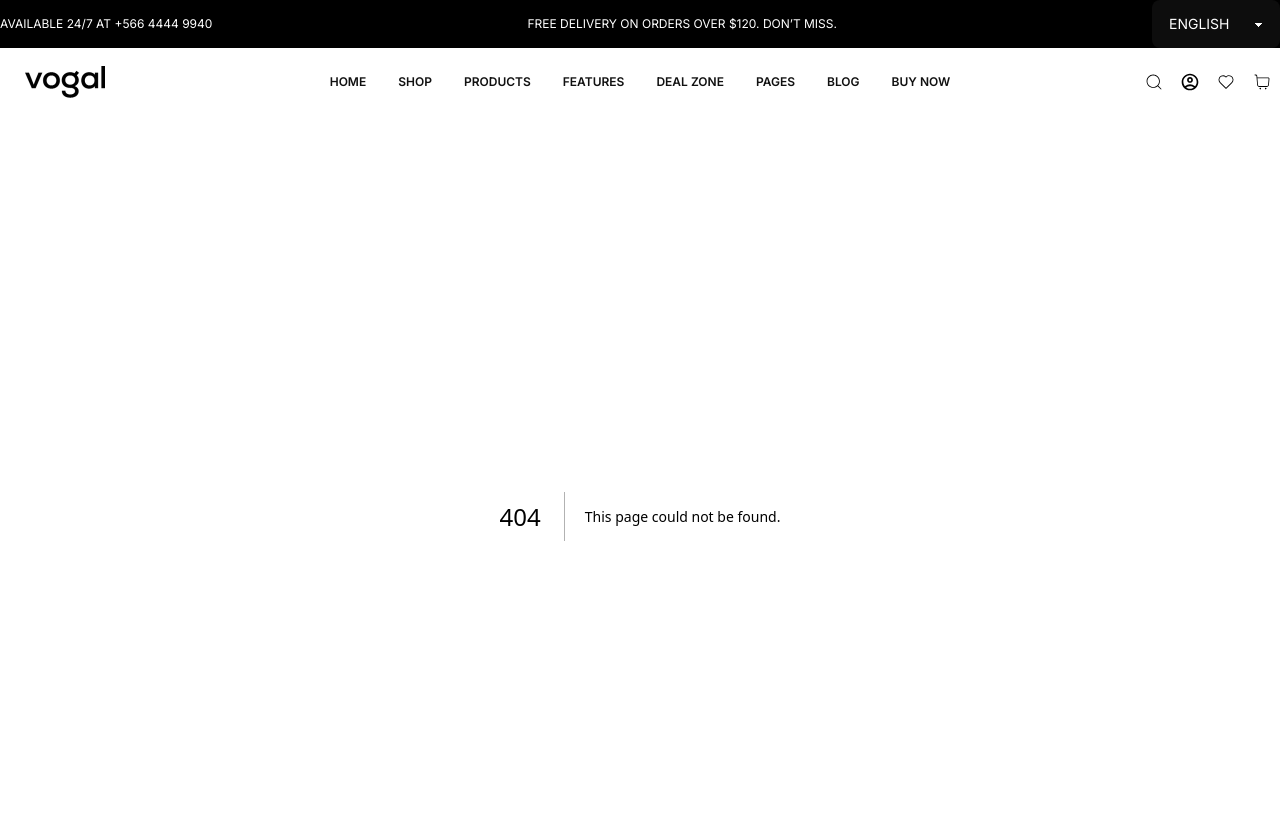
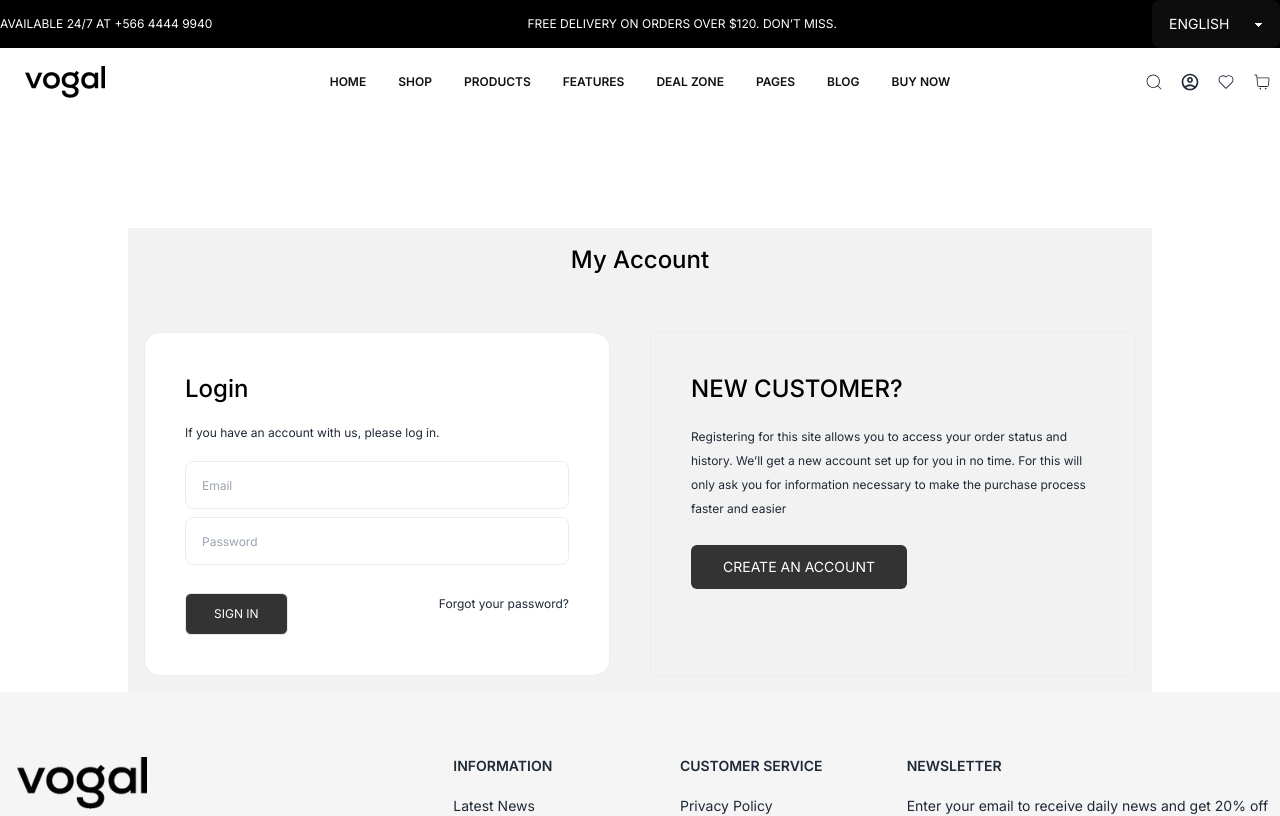
Before and after one commit to FuadTalukder85/vogal, a Next.js app: page /account/login in a window 1280 px wide. Before the commit this address had no page. Shown: the top 816 px of the page. Built offline with nearby package versions, Linux system fonts and the light colour scheme.

Commit message:
add static login forn

```diff
--- /dev/null
+++ b/src/app/(accountLayout)/account/login/page.jsx
@@ -0,0 +1,90 @@
+"use client";
+import Link from "next/link";
+import { useForm } from "react-hook-form";
+
+const LoginForm = () => {
+  const { register, handleSubmit } = useForm();
+
+  const onSubmit = async (data) => {
+    console.log(data);
+    // try {
+    //   await users(data);
+    // } catch (error) {
+    //   console.error("Registration failed:", error);
+    // }
+  };
+  return (
+    <div className="hero bg-base-200 mt-28 max-w-screen-lg mx-auto">
+      <div className="hero-content flex-col">
+        {/* lg:flex-row-reverse */}
+        <div className="text-center">
+          <span className="text-2xl font-medium text-black">My Account</span>
+        </div>
+        <div className="flex gap-10 mt-10">
+          <div className="card shrink-0 bg-base-100 border border-[#EFEDEC] p-10">
+            <h5 className="text-2xl font-medium text-black">Login</h5>
+            <p className="mt-5 text-xs">
+              If you have an account with us, please log in.
+            </p>
+
+            <form
+              onSubmit={handleSubmit(onSubmit)}
+              className="card-body p-0 mt-5"
+            >
+              <div className="form-control">
+                <input
+                  type="email"
+                  placeholder="Email"
+                  className="input order border-[#EFEDEC] text-xs w-96"
+                  {...register("email")}
+                />
+              </div>
+              <div className="form-control">
+                <input
+                  type="password"
+                  placeholder="Password"
+                  className="input order border-[#EFEDEC] text-xs"
+                  {...register("password")}
+                />
+              </div>
+
+              <div className="flex justify-between items-center">
+                <div>
+                  <div className="form-control mt-5">
+                    <button
+                      type="submit"
+                      className=" border bg-[#333333] text-white hover:bg-[#40B884] transition-all duration-500 py-3 px-7 rounded-md text-xs uppercase"
+                    >
+                      Sign in
+                    </button>
+                  </div>
+                </div>
+                <div>
+                  <p className="text-xs cursor-pointer hover:text-[#FD6F8D]">
+                    Forgot your password?
+                  </p>
+                </div>
+              </div>
+            </form>
+          </div>
+          <div className="border border-[#EFEDEC] p-10">
+            <h5 className="text-2xl font-medium text-black">NEW CUSTOMER?</h5>
+            <p className="mt-5 text-xs leading-6">
+              Registering for this site allows you to access your order status
+              and history. We’ll get a new account set up for you in no time.
+              For this will only ask you for information necessary to make the
+              purchase process faster and easier
+            </p>
+            <Link href="/account/register">
+              <button className="mt-6 bg-[#333333] text-white py-3 px-8 text-sm rounded-md uppercase">
+                Create an account
+              </button>
+            </Link>
+          </div>
+        </div>
+      </div>
+    </div>
+  );
+};
+
+export default LoginForm;
```
